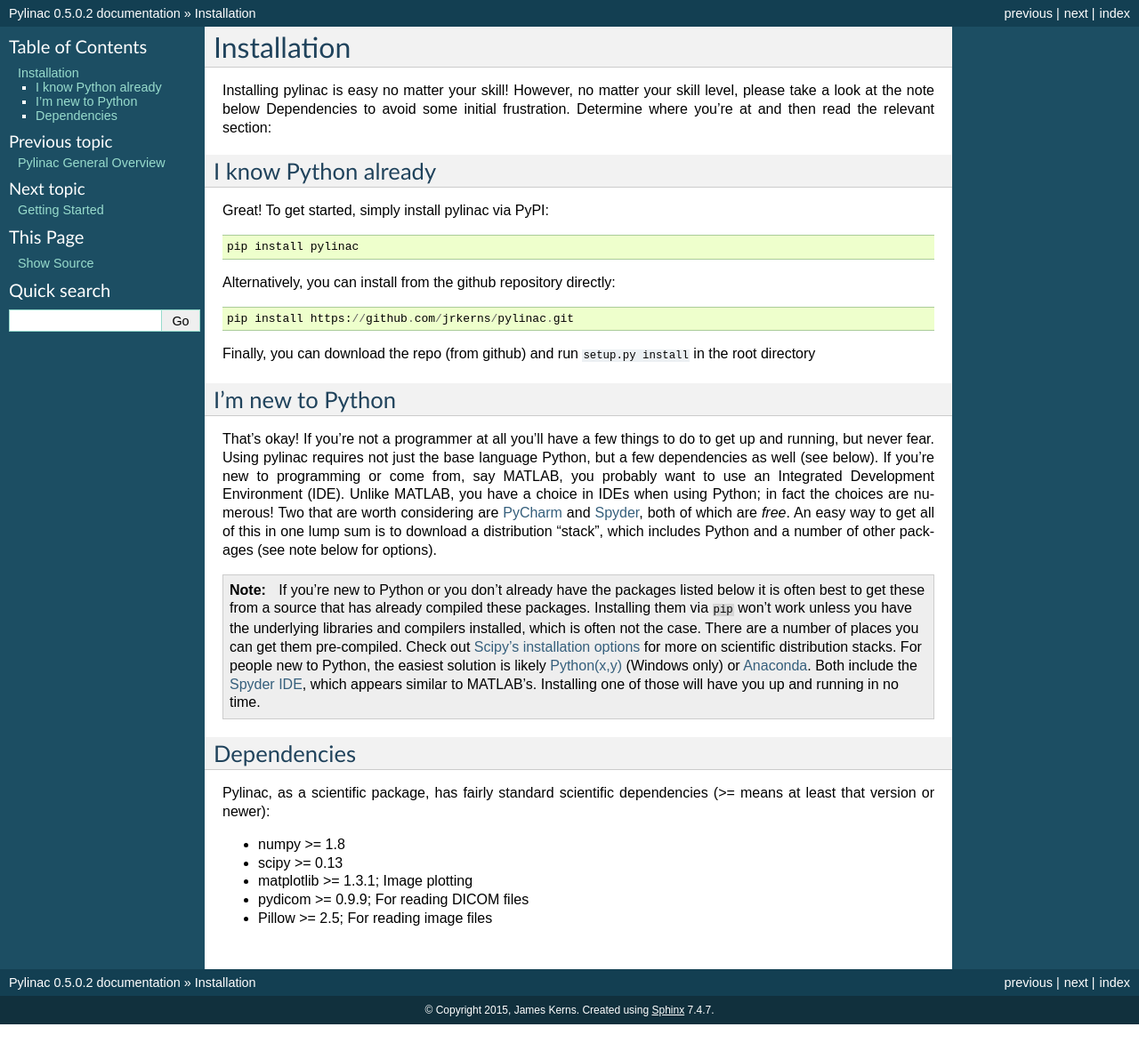
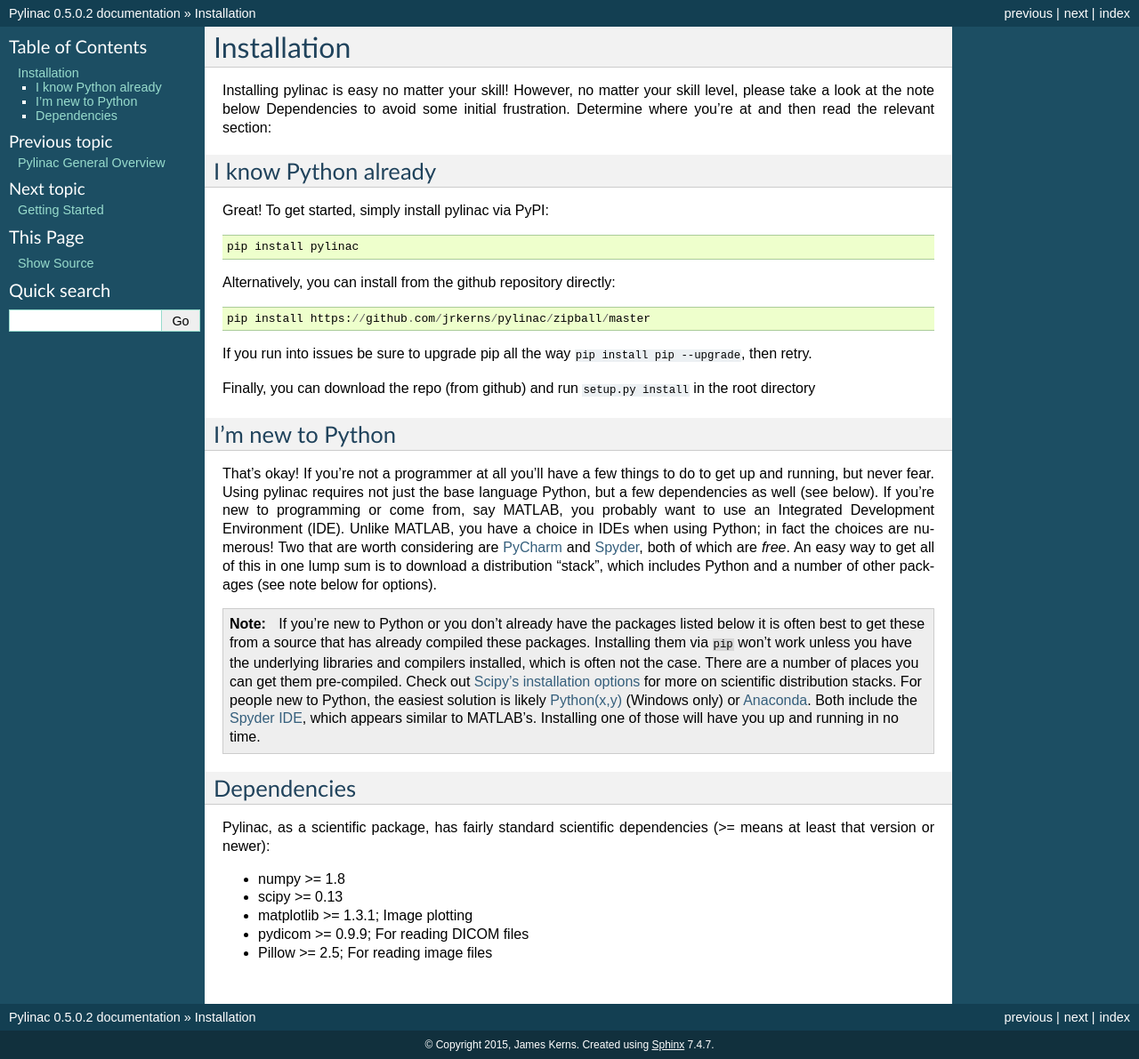
Before and after one commit to jrkerns/pylinac, a Sphinx documentation site: the page built from docs/source/installation.rst, in a window 1280 px wide. Shown: the whole page at 89% size. Built offline with Sphinx 7.4.7, drawn with Linux system fonts in a browser that asks for light colours; before the commit the page ends 1152 px from its top, so only the background shows below that.

Commit message:
updated installation from github instructions

```diff
--- a/docs/source/installation.rst
+++ b/docs/source/installation.rst
@@ -17,7 +17,9 @@ Great! To get started, simply install pylinac via PyPI::
 
 Alternatively, you can install from the github repository directly::
 
-    pip install https://github.com/jrkerns/pylinac.git
+    pip install https://github.com/jrkerns/pylinac/zipball/master
+
+If you run into issues be sure to upgrade pip all the way ``pip install pip --upgrade``, then retry.
 
 Finally, you can download the repo (from github) and run ``setup.py install`` in the root directory
 
```
